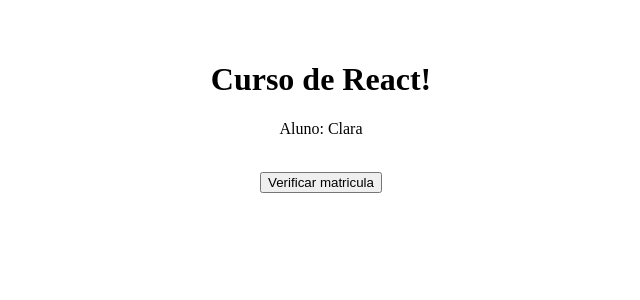
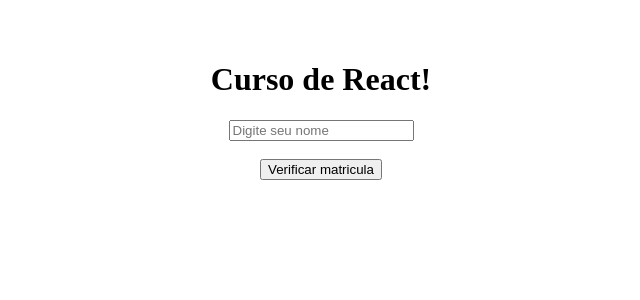
Before and after one commit to claramartim11-2006/aula-thiago, a React (Vite) app in the folder my-app/: page / in a window 1280 px wide. Shown: the top 300 px of the page, without its empty margins (319-959 px from the left). Built offline with nearby package versions, Linux system fonts and the light colour scheme.

Commit message:
23/06/26

```diff
--- a/my-app/src/App.jsx
+++ b/my-app/src/App.jsx
@@ -3,17 +3,28 @@
 import Titulo from './components/Titulo'
 import Aluno from './components/Aluno'
 
-function mostrarMensagem(){
-  alert("Aluno não cadastrado!")
+
+function App() {
+  const [nome, setNome] = useState("")
+
+  function mostrarMensagem(){
+    if (nome === ""){
+      alert("Digite um nome primeiro!")
+    }else{
+      alert(`Aluno ${nome} não cadastrado!`)
+    }
+    setNome("")
 }
 
-
-function App() {
+function nomeAluno(event) {
+  setNome(event.target.value)
+}
   return (
     <>
       <div>
         <Titulo/>
-        <Aluno/>
+        <input type="text" value={nome} onChange={(event) => setNome(event.target.value)}
+          placeholder="Digite seu nome"/>
       </div>
       <br></br>
       <div>
--- a/my-app/src/components/Aluno.jsx
+++ b/my-app/src/components/Aluno.jsx
@@ -1,8 +1,7 @@
 function Aluno() {
     return(
-        <div>
-            <p>Aluno: Clara</p>
-        </div>
+    <>
+    </>
     )
 }
 export default Aluno
```
